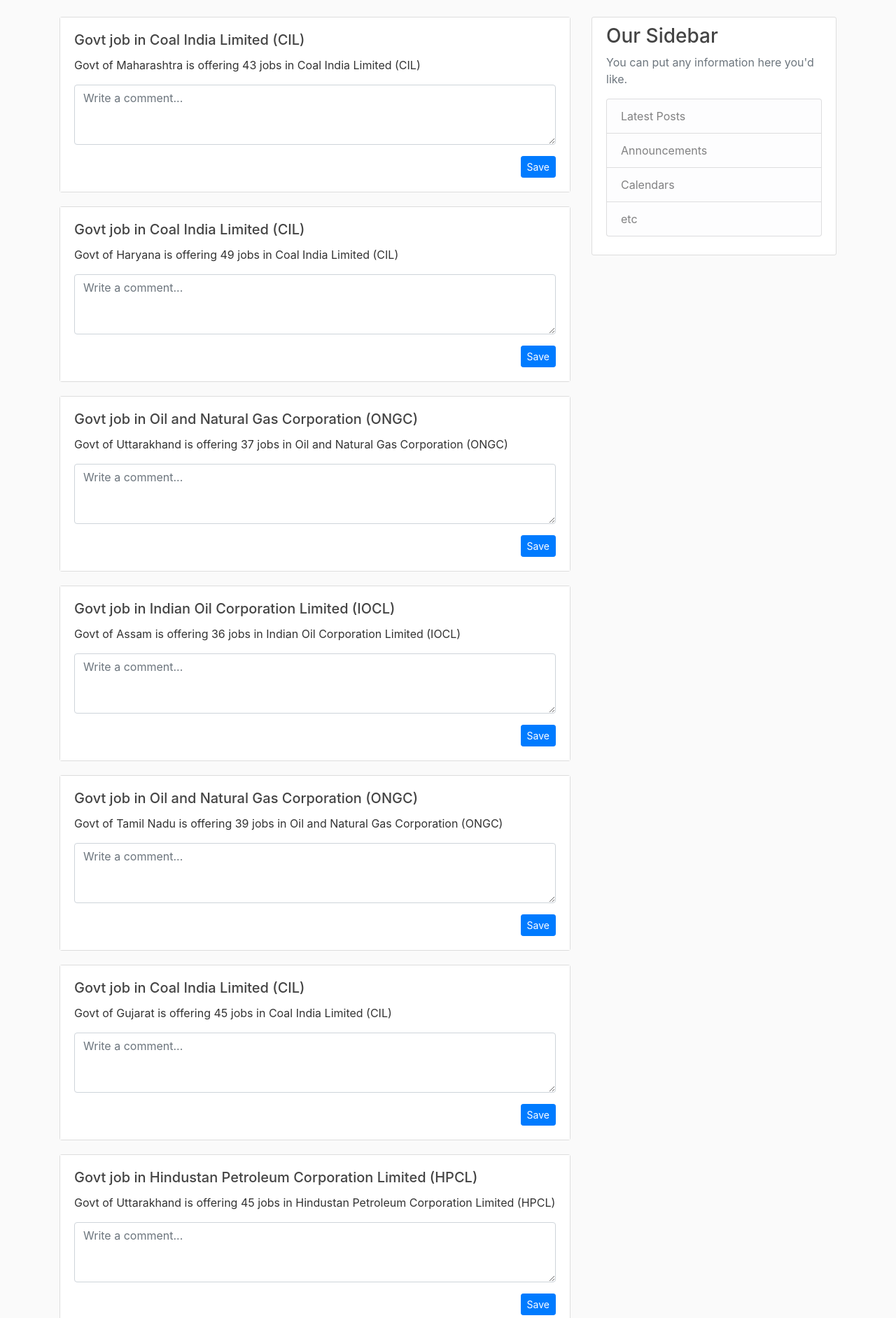
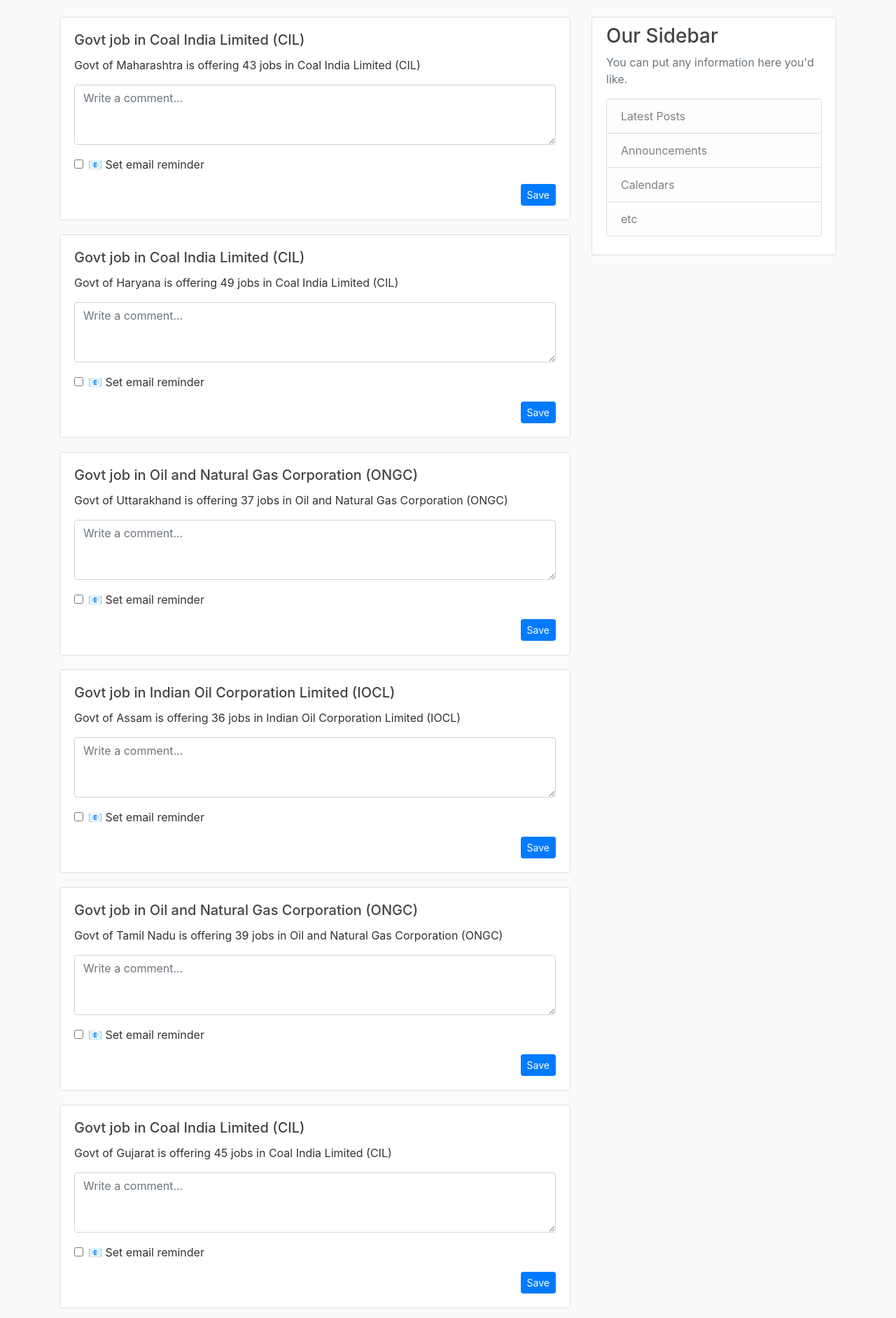
Before and after one commit to shankchireyil/civicease, a Flask app: page / in a window 1280 px wide. Shown: the part 56-1940 px from the top of the page at 70% size. Run offline with Flask 3, Linux system fonts and the light colour scheme; some libraries are stand-ins or nearby versions.

Commit message:
fixed comments

```diff
--- /dev/null
+++ b/flaskblog/email_reminders.py
@@ -0,0 +1,115 @@
+"""
+Email reminder functionality for Flask blog
+"""
+import smtplib
+from email.mime.text import MIMEText
+from email.mime.multipart import MIMEMultipart
+from datetime import datetime
+from flaskblog.models import Review, User, Post
+
+# Email configuration - Update these with your email settings
+EMAIL_HOST = 'smtp.gmail.com'  # For Gmail
+EMAIL_PORT = 587
+EMAIL_USE_TLS = True
+EMAIL_USER = 'your-email@gmail.com'  # Replace with your email
+EMAIL_PASS = 'your-app-password'      # Replace with your app password
+
+
+def send_reminder_email(user_email, user_name, post_title, comment_content):
+    """
+    Send reminder email to user about their comment
+    """
+    try:
+        # Create message
+        msg = MIMEMultipart()
+        msg['From'] = EMAIL_USER
+        msg['To'] = user_email
+        msg['Subject'] = f'Reminder: Your comment on "{post_title}"'
+
+        # Email body
+        body = f"""
+        Hi {user_name},
+
+        This is a friendly reminder about your comment on the post "{post_title}".
+
+        Your comment:
+        "{comment_content}"
+
+        Best regards,
+        FlaskBlog Team
+        """
+
+        msg.attach(MIMEText(body, 'plain'))
+
+        # Send email
+        server = smtplib.SMTP(EMAIL_HOST, EMAIL_PORT)
+        server.starttls()
+        server.login(EMAIL_USER, EMAIL_PASS)
+        text = msg.as_string()
+        server.sendmail(EMAIL_USER, user_email, text)
+        server.quit()
+
+        print(f"Reminder email sent successfully to {user_email}")
+        return True
+
+    except Exception as e:
+        print(f"Error sending email: {str(e)}")
+        return False
+
+
+def check_and_send_reminders():
+    """
+    Check for pending reminders and send emails
+    This function should be called periodically (e.g., every minute)
+    """
+    from flaskblog import db
+
+    now = datetime.utcnow()
+
+    # Find reviews with reminders that are due and not yet sent
+    pending_reminders = Review.query.filter(
+        Review.reminder_enabled == True,
+        Review.reminder_datetime <= now,
+        Review.reminder_sent == False
+    ).all()
+
+    for review in pending_reminders:
+        user = User.query.get(review.user_id)
+        post = Post.query.get(review.post_id)
+
+        if user and post:
+            success = send_reminder_email(
+                user.email,
+                user.username,
+                post.title,
+                review.content
+            )
+
+            if success:
+                # Mark reminder as sent
+                review.reminder_sent = True
+                db.session.commit()
+                print(f"Reminder sent for review {review.id}")
+            else:
+                print(f"Failed to send reminder for review {review.id}")
+
+    return len(pending_reminders)
+
+
+def test_email_reminder():
+    """
+    Test function to send a sample reminder email
+    """
+    test_email = "test@example.com"  # Replace with your test email
+    return send_reminder_email(
+        test_email,
+        "Test User",
+        "Sample Post",
+        "This is a test comment for reminder functionality."
+    )
+
+
+if __name__ == "__main__":
+    # Test the email functionality
+    print("Testing email reminder...")
+    test_email_reminder()
--- a/flaskblog/routes.py
+++ b/flaskblog/routes.py
@@ -5,6 +5,7 @@
 from flaskblog import app, db, bcrypt
 from flaskblog.forms import RegistrationForm, LoginForm, UpdateAccountForm, PostForm
 from flaskblog.models import User, Post, Review
+from flaskblog.email_reminders import check_and_send_reminders
 from flask_login import login_user, current_user, logout_user, login_required
 
 @app.route("/")
@@ -94,15 +95,26 @@
 @app.route("/add_comment", methods=['POST'])
 @login_required
 def add_comment():
-
+    from datetime import datetime
 
     # Get form data
     post_id = request.form.get('post_id')
     comment_text = request.form.get('comment')
+    reminder_enabled = request.form.get('reminder_enabled') == '1'
+    reminder_datetime_str = request.form.get('reminder_datetime')
 
     if not post_id or not comment_text:
         flash('Invalid comment data', 'danger')
         return redirect(url_for('home'))
+
+    # Parse reminder datetime if provided
+    reminder_datetime = None
+    if reminder_enabled and reminder_datetime_str:
+        try:
+            reminder_datetime = datetime.strptime(reminder_datetime_str, '%Y-%m-%dT%H:%M')
+        except ValueError:
+            flash('Invalid reminder date format', 'warning')
+            reminder_enabled = False
 
     # Check if user already has a review for this post
     existing_review = Review.query.filter_by(user_id=current_user.id, post_id=post_id).first()
@@ -110,10 +122,19 @@
     if existing_review:
         # Update existing review
         existing_review.content = comment_text
+        existing_review.reminder_enabled = reminder_enabled
+        existing_review.reminder_datetime = reminder_datetime
+        existing_review.reminder_sent = False  # Reset reminder status
         flash('Comment updated!', 'success')
     else:
         # Create new review
-        new_review = Review(content=comment_text, user_id=current_user.id, post_id=post_id)
+        new_review = Review(
+            content=comment_text,
+            user_id=current_user.id,
+            post_id=post_id,
+            reminder_enabled=reminder_enabled,
+            reminder_datetime=reminder_datetime
+        )
         db.session.add(new_review)
         flash('Comment saved!', 'success')
 
@@ -132,3 +153,17 @@
     db.session.commit()
     flash('Your post has been deleted!', 'success')
     return redirect(url_for('home'))
+
+
+@app.route("/check_reminders")
+@login_required
+def check_reminders_route():
+    """
+    Manual route to check and send pending reminders (for testing)
+    """
+    try:
+        count = check_and_send_reminders()
+        flash(f'Checked reminders: {count} reminders processed', 'info')
+    except Exception as e:
+        flash(f'Error checking reminders: {str(e)}', 'danger')
+    return redirect(url_for('home'))
--- a/flaskblog/templates/home.html
+++ b/flaskblog/templates/home.html
@@ -19,12 +19,45 @@
                                       style="resize: vertical;"
                                       placeholder="Write a comment...">{% if comment %}{{ comment.content }}{% endif %}</textarea>
                         </div>
+
+                        <!-- Reminder Section -->
+                        <div class="mb-3">
+                            <div class="form-check">
+                                <input class="form-check-input"
+                                       type="checkbox"
+                                       name="reminder_enabled"
+                                       id="reminder_{{ post.id }}"
+                                       value="1"
+                                       {% if comment and comment.reminder_enabled %}checked{% endif %}
+                                       onchange="toggleReminderDateTime({{ post.id }})">
+                                <label class="form-check-label" for="reminder_{{ post.id }}">
+                                    📧 Set email reminder
+                                </label>
+                            </div>
+                            <div class="mt-2" id="datetime_container_{{ post.id }}"
+                                 style="display: {% if comment and comment.reminder_enabled %}block{% else %}none{% endif %};">
+                                <input type="datetime-local"
+                                       class="form-control form-control-sm"
+                                       name="reminder_datetime"
+                                       value="{% if comment and comment.reminder_datetime %}{{ comment.reminder_datetime.strftime('%Y-%m-%dT%H:%M') }}{% endif %}"
+                                       placeholder="Select date and time">
+                            </div>
+                        </div>
+
                         <div class="d-flex justify-content-end">
                             <button type="submit" class="btn btn-primary btn-sm">
                                 {% if comment %}Update{% else %}Save{% endif %}
                             </button>
                         </div>
                     </form>
+
+                    <script>
+                    function toggleReminderDateTime(postId) {
+                        const checkbox = document.getElementById('reminder_' + postId);
+                        const container = document.getElementById('datetime_container_' + postId);
+                        container.style.display = checkbox.checked ? 'block' : 'none';
+                    }
+                    </script>
                 </div>
             </div>
          </article>
```
Also changed, not shown: flaskblog/models.py (+10 -2 lines), instance/site.db.
